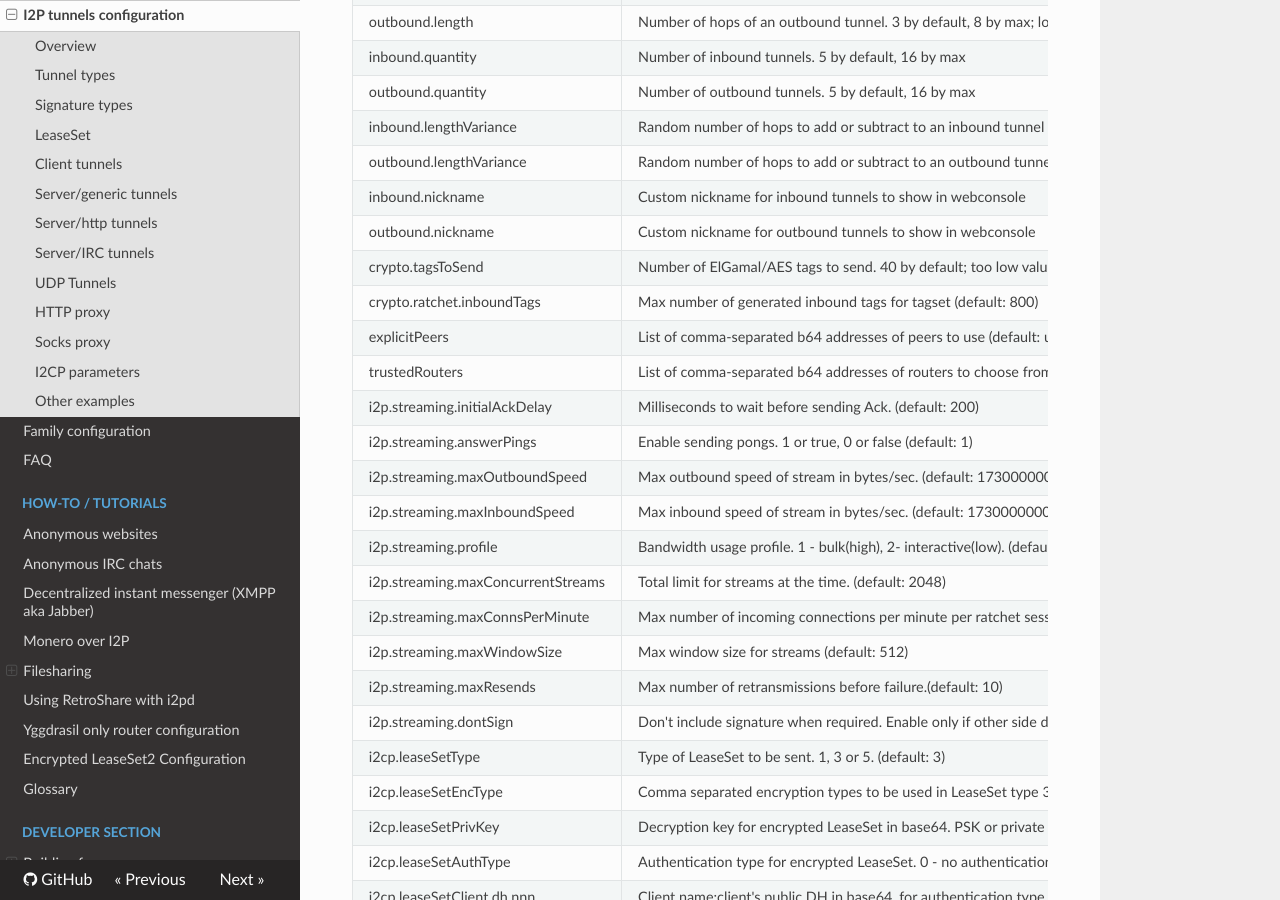
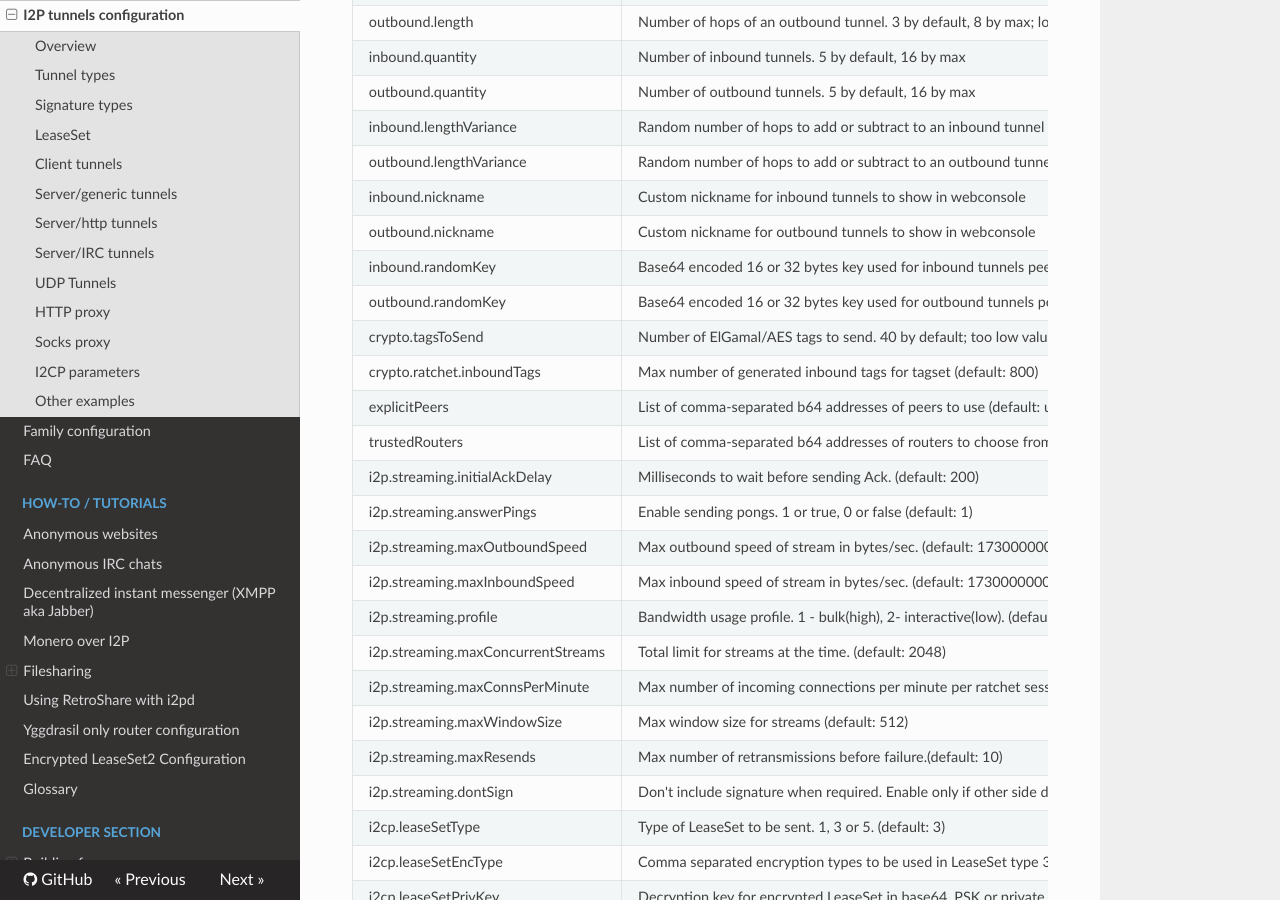
Before and after one commit to PurpleI2P/i2pd_docs_en, an MkDocs documentation site: the page built from docs/user-guide/tunnels.md, in a window 1280 px wide and 900 px high, scrolled down 7458 px. Built offline with MkDocs 1.6.1, drawn with Linux system fonts in a browser that asks for light colours; nearby versions of some CDN libraries.

Commit message:
inbound.randomKey and outbound.randomKey added

```diff
--- a/docs/user-guide/tunnels.md
+++ b/docs/user-guide/tunnels.md
@@ -303,6 +303,8 @@ inbound.lengthVariance        | Random number of hops to add or subtract to an i
 outbound.lengthVariance       | Random number of hops to add or subtract to an outbound tunnel between -3 and 3. 0 by default **(since 2.42.0)**
 inbound.nickname              | Custom nickname for inbound tunnels to show in webconsole
 outbound.nickname             | Custom nickname for outbound tunnels to show in webconsole
+inbound.randomKey             | Base64 encoded 16 or 32 bytes key used for inbound tunnels peer ordering
+outbound.randomKey            | Base64 encoded 16 or 32 bytes key used for outbound tunnels peer ordering
 crypto.tagsToSend             | Number of ElGamal/AES tags to send. 40 by default; too low value may cause problems with tunnel building
 crypto.ratchet.inboundTags    | Max number of generated inbound tags for tagset (default: 800)
 explicitPeers                 | List of comma-separated b64 addresses of peers to use (default: unset)
```
